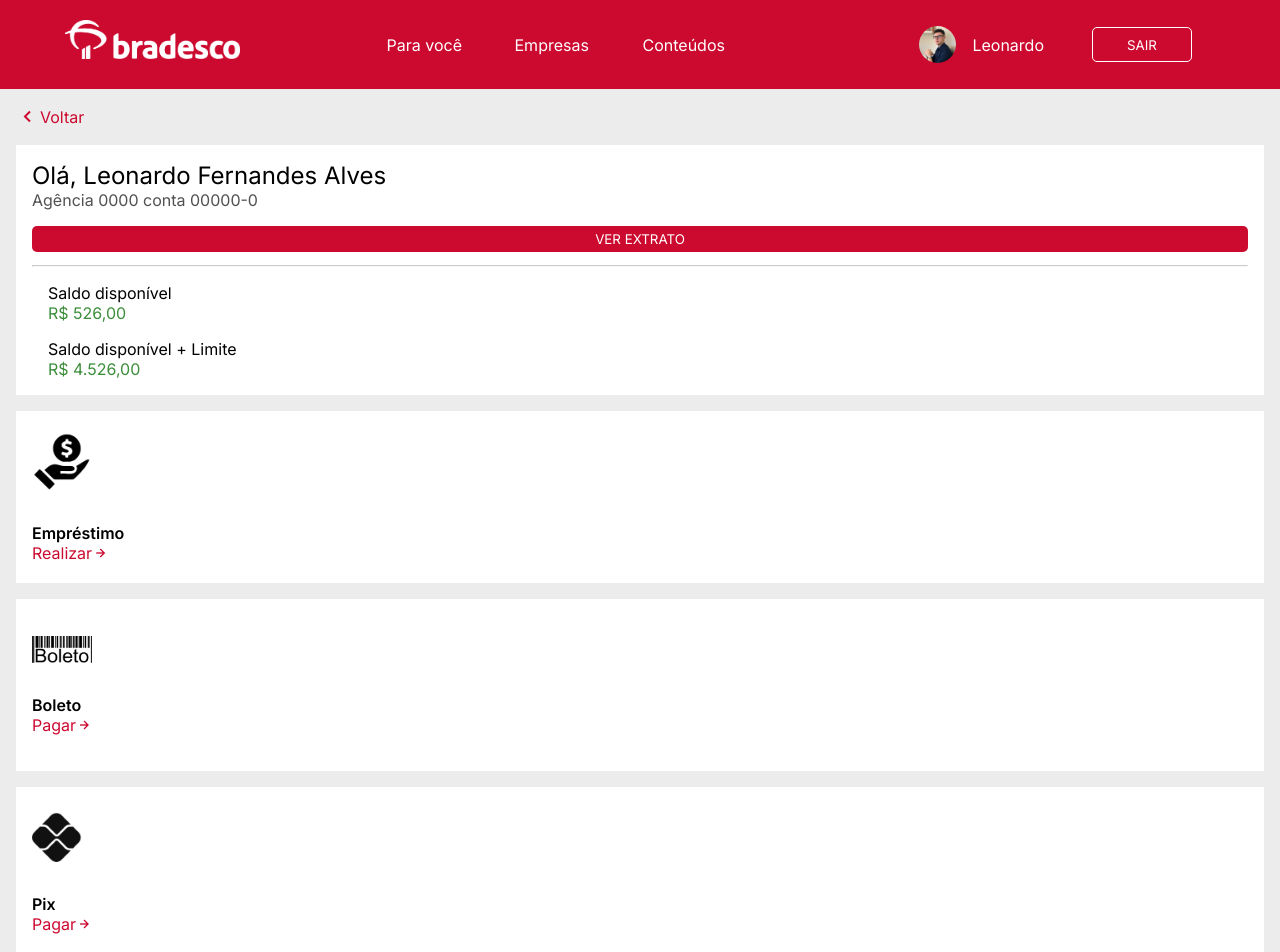
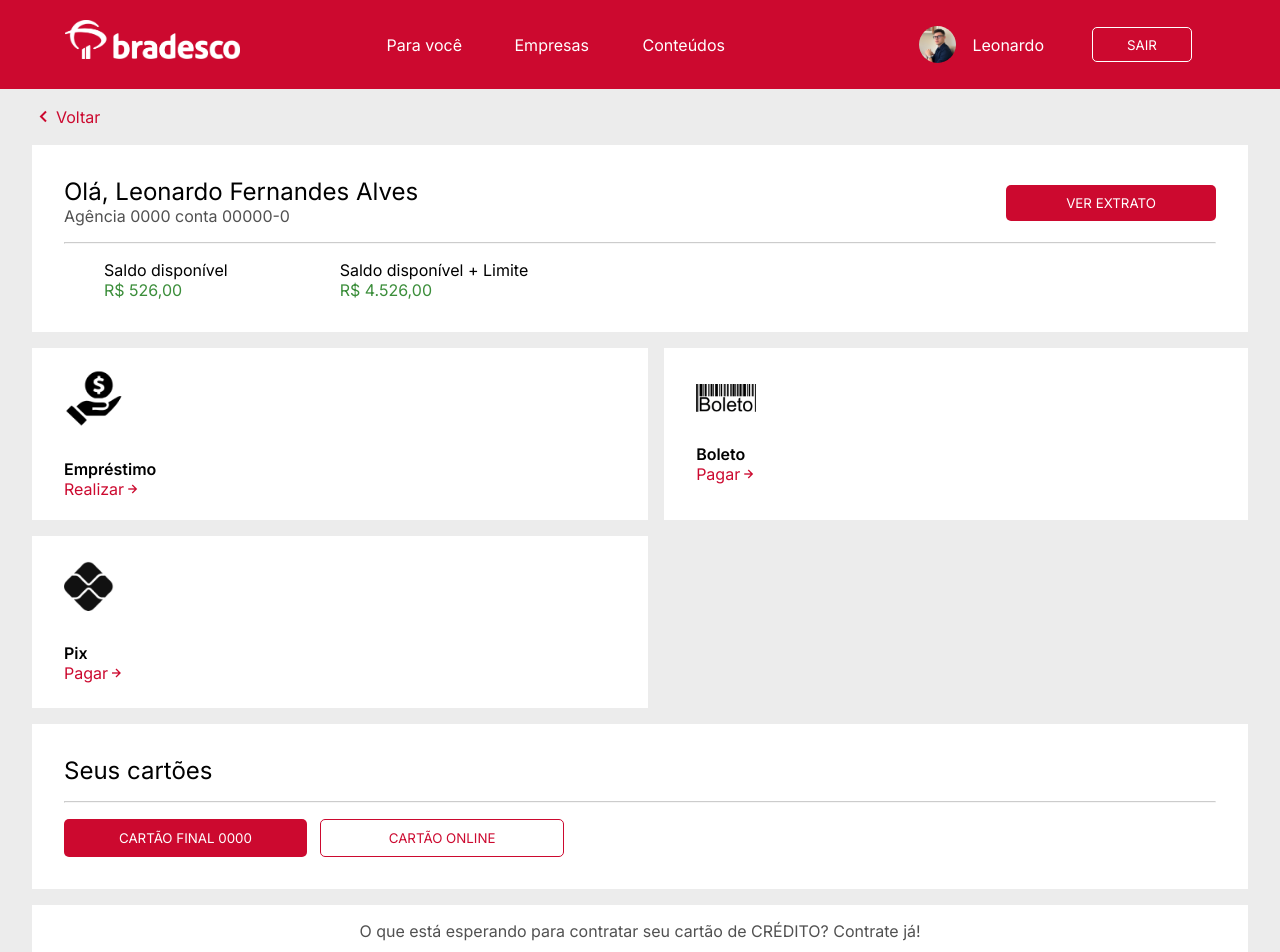
Before and after one commit to alvessleo/PAFT-internet-banking, a plain HTML site: page pages/user_page.html in a window 1280 px wide. Shown: the top 952 px of the page. Drawn offline with nearby package versions, Linux system fonts and the light colour scheme.

Commit message:
User page finalizada para tablet

```diff
--- a/css/user_page/user_page.scss
+++ b/css/user_page/user_page.scss
@@ -174,3 +174,79 @@
         }
     }
 }
+
+// RESPONSIVIDADE
+
+@media only screen and (min-width: 768px){
+    .main-section{
+        .container-main{
+            .wrapper{
+                margin: 1em 2em;
+                .info-account{
+                    padding: 2em;
+                    .info-row{
+                        flex-direction: row;
+                        align-items: center;
+                        justify-content: space-between;
+                        button{
+                            width: 210px;
+                            padding: 10px 0px;
+                        }
+                    }
+                    .info-saldo{
+                        margin-left: 1.5em;
+                        display: flex;
+                        .available{
+                            margin-bottom: 0em;
+                            margin-right: 7em;
+                        }
+                    }
+                }
+
+                .actions{
+                    grid-template-areas: 'emp bol'
+                                         'pix pix';
+
+
+                    .item{
+                        padding: 1em 2em;
+                    }
+                    .emp{
+                        grid-area: 'emp';
+                    }
+
+                    .bol{
+                        grid-area: 'bol';
+                    }
+
+                    .pix{
+                        grid-area: 'pix';
+                        max-width: 100%;
+                    }
+                }
+
+                .my-cards{
+                    padding: 2em;
+
+                    .btn-cards{
+                        display: flex;
+                        flex-direction: row;
+                        justify-content: flex-start;
+                        width: 500px;
+                        button{
+                            padding: 10px 0px;
+
+                            &:nth-of-type(1){
+                                padding: 0px 0px;
+                                margin-right: 1em;
+                            }
+                            &:nth-of-type(2){
+                                margin-top: 0em;
+                            }
+                        }
+                    }
+                }
+            }
+        }
+    }
+}
--- a/pages/user_page.html
+++ b/pages/user_page.html
@@ -78,17 +78,17 @@
                     </div>
 
                     <div class="actions">
-                        <div class="item">
+                        <div class="item emp">
                             <img src="../assets/emprestimo.png">
                             <p>Empréstimo</p>
                             <p>Realizar<i class='bx bx-right-arrow-alt' ></i></p>
                         </div>
-                        <div class="item">
+                        <div class="item bol">
                             <img src="../assets/boleto-logo.png">
                             <p class="boleto-label">Boleto</p>
                             <p>Pagar<i class='bx bx-right-arrow-alt' ></i></p>
                         </div>
-                        <div class="item">
+                        <div class="item pix">
                             <img class="pix" src="../assets/pix.png">
                             <p>Pix</p>
                             <p>Pagar<i class='bx bx-right-arrow-alt' ></i></p>
```
Also changed, not shown: css/user_page/user_page.css, 1 other file.
